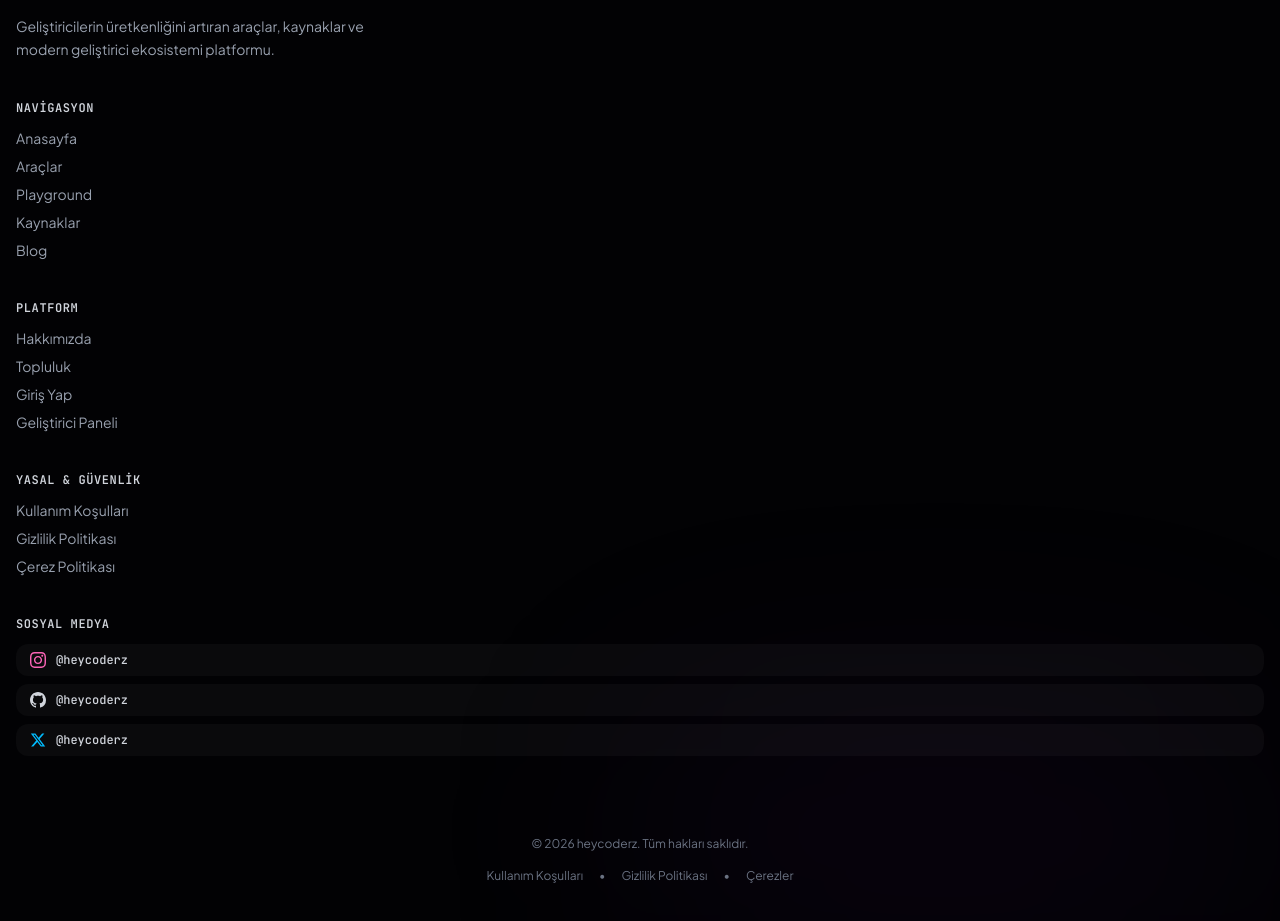
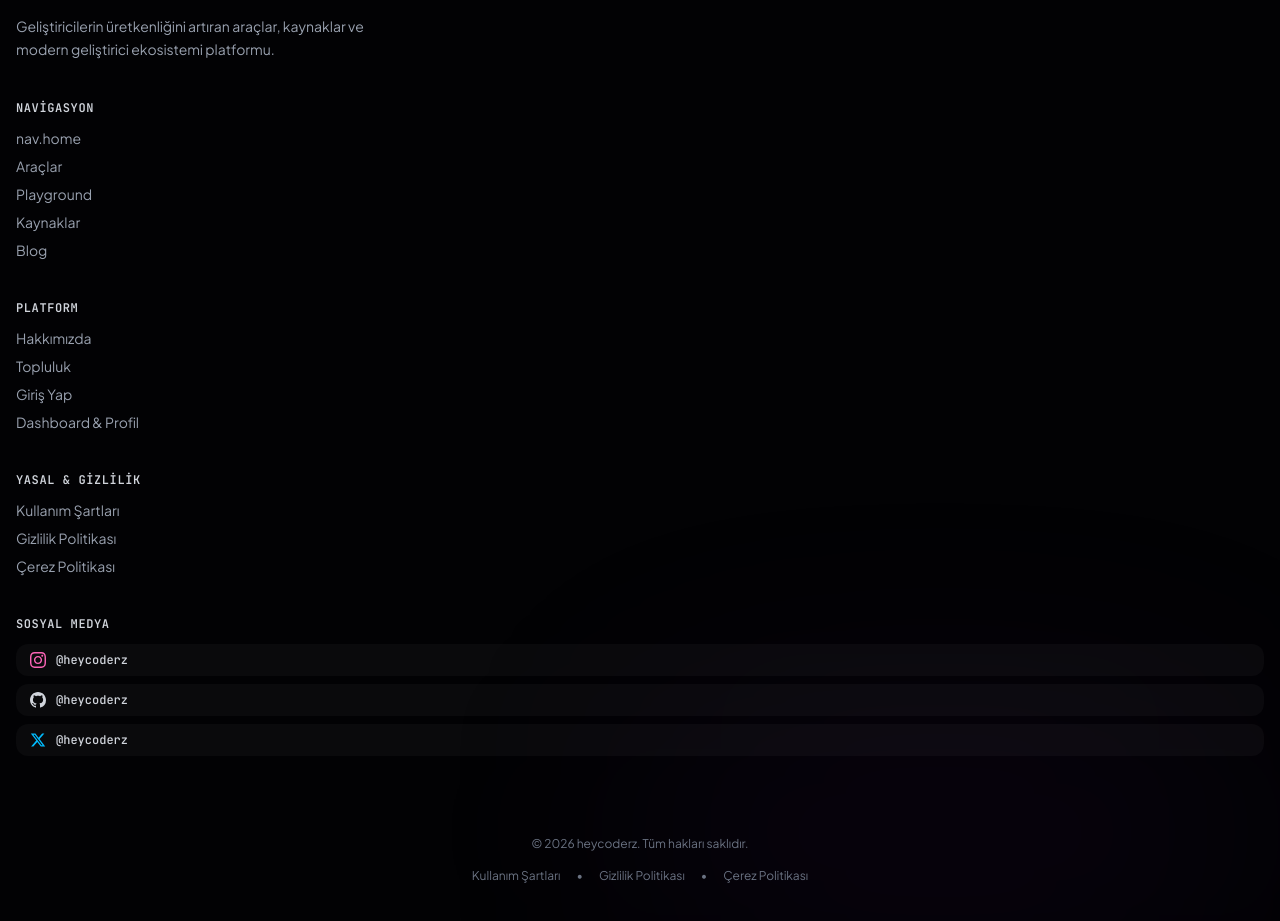
Before and after one commit to siyahxr/heycoderz, a Next.js app: page / in a window 1280 px wide. Shown: the part 1240-2161 px from the top of the page. Built offline with nearby package versions, Linux system fonts and the light colour scheme.

Commit message:
fix: unblock translation worker iframe and fully internationalize footer components

```diff
--- a/src/app/globals.css
+++ b/src/app/globals.css
@@ -121,9 +121,6 @@
 .goog-te-banner-frame,
 .goog-te-banner-frame.skiptranslate,
 iframe.goog-te-banner-frame,
-iframe[id*="goog"],
-iframe[id^=":1"],
-iframe[id^=":2"],
 #goog-gt-tt,
 .goog-te-balloon-frame,
 .goog-tooltip,
--- a/src/components/Footer.tsx
+++ b/src/components/Footer.tsx
@@ -39,39 +39,39 @@ export const Footer: React.FC = () => {
             </Link>
 
             <p className="text-sm text-gray-400 leading-relaxed max-w-sm">
-              Geliştiricilerin üretkenliğini artıran araçlar, kaynaklar ve modern geliştirici ekosistemi platformu.
+              {t("footer.desc")}
             </p>
           </div>
 
           {/* Nav Links Col 1: Navigasyon */}
           <div className="lg:col-span-2 md:col-span-2 space-y-3">
             <h4 className="text-xs font-semibold text-gray-300 uppercase tracking-wider font-mono">
-              Navigasyon
+              {t("footer.navigation")}
             </h4>
             <ul className="space-y-2 text-sm text-gray-400">
               <li>
                 <Link href="/" className="hover:text-purple-300 transition-colors">
-                  Anasayfa
+                  {t("nav.home") || "Anasayfa"}
                 </Link>
               </li>
               <li>
                 <Link href="/araclar" className="hover:text-purple-300 transition-colors">
-                  Araçlar
+                  {t("nav.tools")}
                 </Link>
               </li>
               <li>
                 <Link href="/playground" className="hover:text-purple-300 transition-colors">
-                  Playground
+                  {t("nav.playground")}
                 </Link>
               </li>
               <li>
                 <Link href="/kaynaklar" className="hover:text-purple-300 transition-colors">
-                  Kaynaklar
+                  {t("nav.resources")}
                 </Link>
               </li>
               <li>
                 <Link href="/blog" className="hover:text-purple-300 transition-colors">
-                  Blog
+                  {t("nav.blog")}
                 </Link>
               </li>
             </ul>
@@ -85,22 +85,22 @@ export const Footer: React.FC = () => {
             <ul className="space-y-2 text-sm text-gray-400">
               <li>
                 <Link href="/hakkimizda" className="hover:text-purple-300 transition-colors">
-                  Hakkımızda
+                  {t("nav.about")}
                 </Link>
               </li>
               <li>
                 <Link href="/topluluk" className="hover:text-purple-300 transition-colors">
-                  Topluluk
+                  {t("nav.community")}
                 </Link>
               </li>
               <li>
                 <Link href="/giris" className="hover:text-purple-300 transition-colors">
-                  Giriş Yap
+                  {t("nav.login")}
                 </Link>
               </li>
               <li>
                 <Link href="/dashboard" className="hover:text-purple-300 transition-colors">
-                  Geliştirici Paneli
+                  {t("nav.dashboard")}
                 </Link>
               </li>
             </ul>
@@ -109,22 +109,22 @@ export const Footer: React.FC = () => {
           {/* Nav Links Col 3: Yasal */}
           <div className="lg:col-span-2 md:col-span-2 space-y-3">
             <h4 className="text-xs font-semibold text-gray-300 uppercase tracking-wider font-mono">
-              Yasal & Güvenlik
+              {t("footer.legal")}
             </h4>
             <ul className="space-y-2 text-sm text-gray-400">
               <li>
                 <Link href="/terms" className="hover:text-purple-300 transition-colors">
-                  Kullanım Koşulları
+                  {t("footer.terms")}
                 </Link>
               </li>
               <li>
                 <Link href="/privacy" className="hover:text-purple-300 transition-colors">
-                  Gizlilik Politikası
+                  {t("footer.privacy")}
                 </Link>
               </li>
               <li>
                 <Link href="/cookies" className="hover:text-purple-300 transition-colors">
-                  Çerez Politikası
+                  {t("footer.cookies")}
                 </Link>
               </li>
             </ul>
@@ -184,18 +184,18 @@ export const Footer: React.FC = () => {
 
         {/* Bottom copyright row */}
         <div className="pt-8 flex flex-col sm:flex-row items-center justify-between gap-4 text-xs text-gray-500">
-          <p>© {new Date().getFullYear()} heycoderz. Tüm hakları saklıdır.</p>
+          <p>© {new Date().getFullYear()} heycoderz. {t("footer.copyright")}</p>
           <div className="flex items-center gap-4 text-xs text-gray-500">
             <Link href="/terms" className="hover:text-purple-300 transition-colors">
-              Kullanım Koşulları
+              {t("footer.terms")}
             </Link>
             <span>•</span>
             <Link href="/privacy" className="hover:text-purple-300 transition-colors">
-              Gizlilik Politikası
+              {t("footer.privacy")}
             </Link>
             <span>•</span>
             <Link href="/cookies" className="hover:text-purple-300 transition-colors">
-              Çerezler
+              {t("footer.cookies")}
             </Link>
           </div>
         </div>
```
